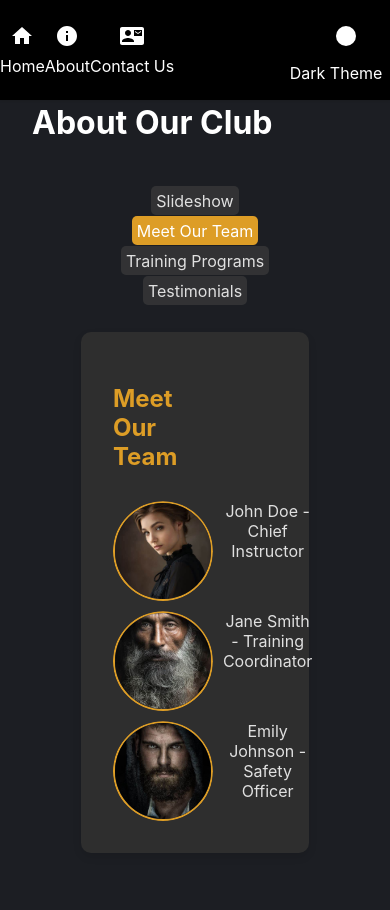
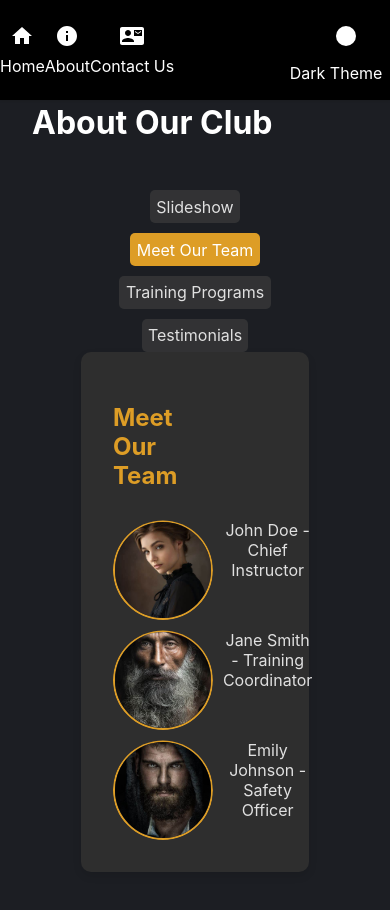
Before and after one commit to UCSC-practicals-22001451/rad-assignment-1, a React (Create React App) app: page /about/team in a window 390 px wide. Shown: the top 910 px of the page. Built offline with nearby package versions, Linux system fonts and the light colour scheme.

Commit message:
feat: made app mobile responsive

```diff
--- a/src/pages/About/AboutPage.css
+++ b/src/pages/About/AboutPage.css
@@ -49,11 +49,13 @@ body {
   padding: 2rem;
   border-radius: 10px;
   box-shadow: 0 4px 8px rgba(0, 0, 0, 0.1);
-  height: 20em;
+  height: 20rem;
 }
 
 .slide img {
   max-width: 300px;
+  height: auto;
+  max-height: 16rem;
   margin-right: 20px;
   border-radius: 10px;
   box-shadow: 0 4px 8px rgba(0, 0, 0, 0.1);
@@ -203,7 +205,9 @@ h2 {
     align-items: center;
     text-align: center;
   }
-
+  .slideshow {
+    margin: 2rem 0;
+  }
   .slide img {
     margin: 0 0 20px 0;
   }
@@ -246,6 +250,10 @@ h2 {
     align-items: center;
   }
   .about-main nav ul li a {
-    padding: 0.3rem;
+    display: inline-block;
+    padding: 0.4rem;
+  }
+  .about-main nav ul {
+    margin: 0;
   }
 }
```
